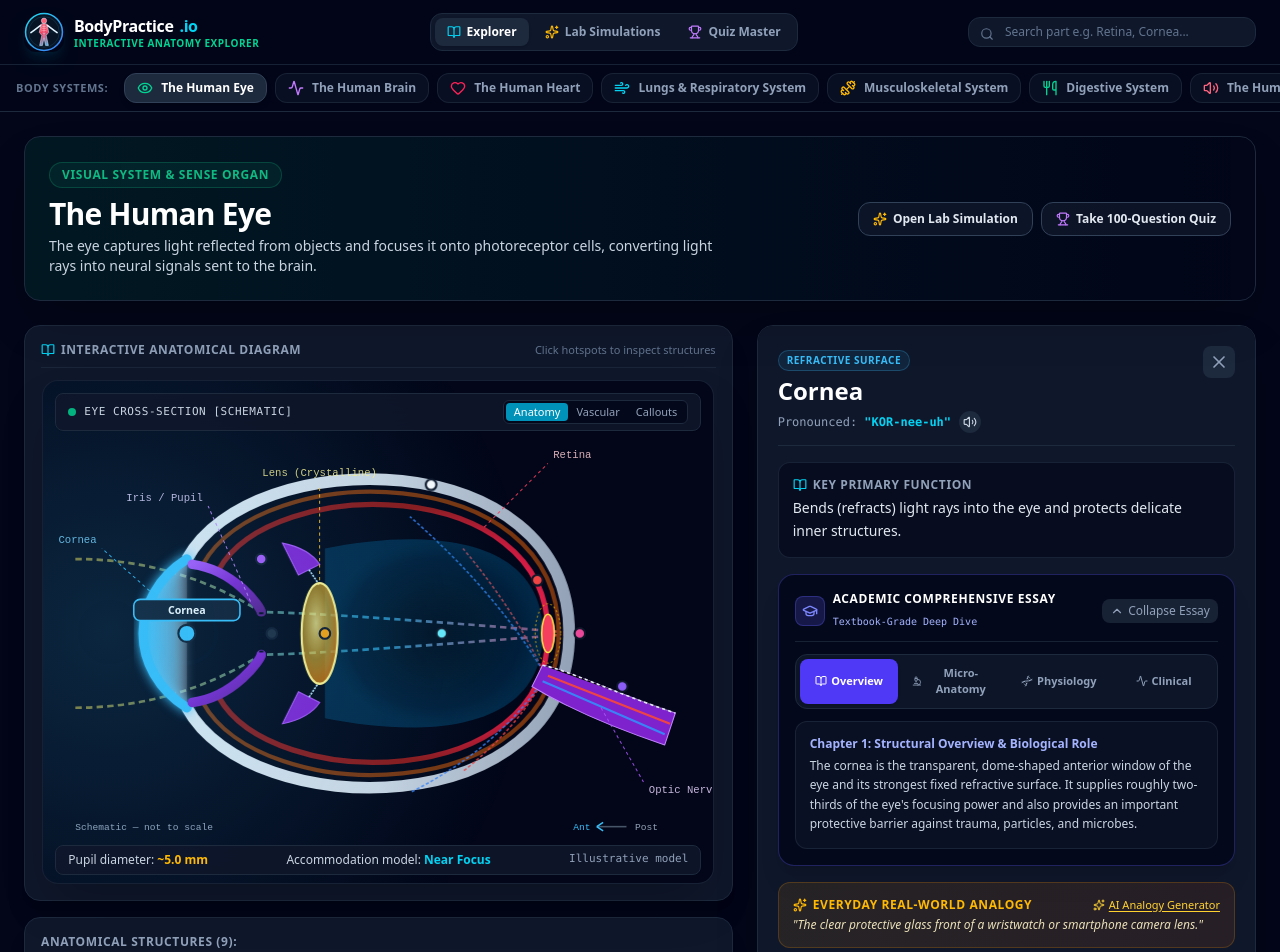
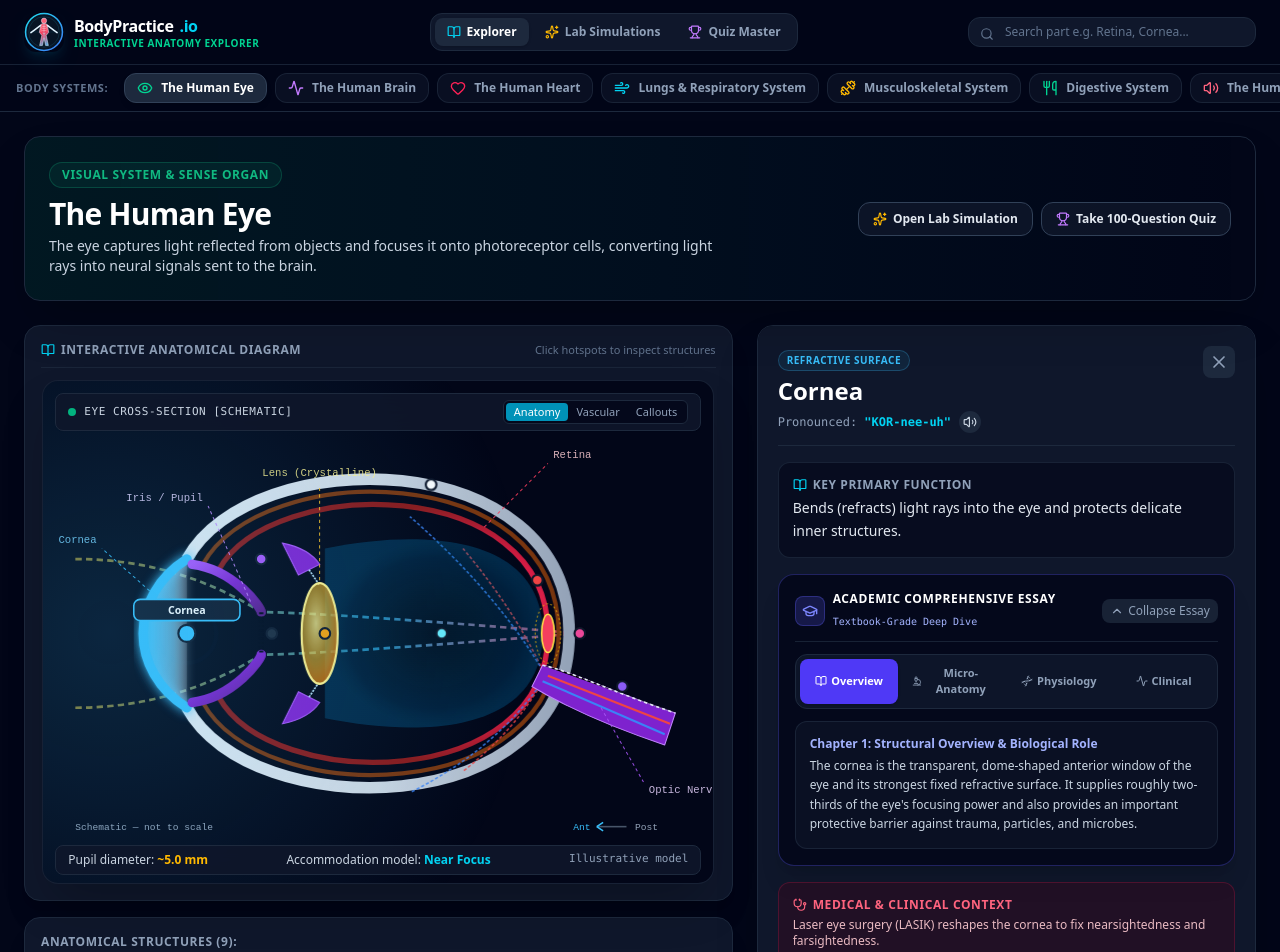
Before and after one commit to projectjimos/BodyPractice.io, a React (Vite) app: page / in a window 1280 px wide. Shown: the top 952 px of the page. Built offline with nearby package versions, Linux system fonts and the light colour scheme.

Commit message:
Remove AI analogies and BioBot from detail panel

```diff
--- a/src/components/PartDetailPanel.tsx
+++ b/src/components/PartDetailPanel.tsx
@@ -1,32 +1,24 @@
 import React, { useState } from 'react';
-import { Volume2, Sparkles, BookOpen, Stethoscope, Lightbulb, X, MessageSquare, RefreshCw, GraduationCap, Microscope, Dna, Activity, ChevronDown, ChevronUp } from 'lucide-react';
-import { AnatomicalPart, AnalogyItem } from '../types';
+import { Volume2, BookOpen, Stethoscope, Lightbulb, X, GraduationCap, Microscope, Dna, Activity, ChevronDown, ChevronUp } from 'lucide-react';
+import { AnatomicalPart } from '../types';
 
 interface PartDetailPanelProps {
   part: AnatomicalPart | null;
   onClose: () => void;
-  onAskBioBot: (question: string) => void;
 }
 
-export const PartDetailPanel: React.FC<PartDetailPanelProps> = ({
-  part,
-  onClose,
-  onAskBioBot,
-}) => {
-  const [analogies, setAnalogies] = useState<AnalogyItem[] | null>(null);
-  const [isLoadingAnalogy, setIsLoadingAnalogy] = useState(false);
+export const PartDetailPanel: React.FC<PartDetailPanelProps> = ({ part, onClose }) => {
   const [isPlayingAudio, setIsPlayingAudio] = useState(false);
   const [activeEssayTab, setActiveEssayTab] = useState<'overview' | 'anatomy' | 'physiology' | 'clinical'>('overview');
   const [isEssayExpanded, setIsEssayExpanded] = useState(true);
 
   if (!part) return null;
 
-  // Speak medical term pronunciation via Web Speech API
   const handleSpeakPronunciation = () => {
     if ('speechSynthesis' in window) {
       window.speechSynthesis.cancel();
       const utterance = new SpeechSynthesisUtterance(part.name);
-      utterance.rate = 0.85; // Slightly slower for clarity
+      utterance.rate = 0.85;
       utterance.pitch = 1.0;
       utterance.onstart = () => setIsPlayingAudio(true);
       utterance.onend = () => setIsPlayingAudio(false);
@@ -35,32 +27,8 @@ export const PartDetailPanel: React.FC<PartDetailPanelProps> = ({
     }
   };
 
-  // Fetch AI generated analogies
-  const handleGenerateAnalogy = async () => {
-    setIsLoadingAnalogy(true);
-    try {
-      const res = await fetch('/api/explain/analogy', {
-        method: 'POST',
-        headers: { 'Content-Type': 'application/json' },
-        body: JSON.stringify({
-          structureName: part.name,
-          functionDescription: part.functionSummary
-        })
-      });
-      const data = await res.json();
-      if (data.analogies) {
-        setAnalogies(data.analogies);
-      }
-    } catch (err) {
-      console.error('Failed to generate analogy', err);
-    } finally {
-      setIsLoadingAnalogy(false);
-    }
-  };
-
   return (
     <div className="bg-slate-900 border border-slate-800 rounded-2xl p-5 shadow-2xl flex flex-col gap-4 text-slate-100 max-h-[85vh] overflow-y-auto">
-      {/* Header */}
       <div className="flex items-start justify-between border-b border-slate-800 pb-3">
         <div>
           <span
@@ -69,10 +37,7 @@ export const PartDetailPanel: React.FC<PartDetailPanelProps> = ({
           >
             {part.category}
           </span>
-          <h2 className="text-2xl font-bold text-white flex items-center gap-2">
-            {part.name}
-          </h2>
-          {/* Pronunciation */}
+          <h2 className="text-2xl font-bold text-white flex items-center gap-2">{part.name}</h2>
           <div className="flex items-center gap-2 mt-1">
             <span className="text-xs text-slate-400 font-mono">
               Pronounced: <strong className="text-cyan-400">"{part.pronunciation}"</strong>
@@ -92,22 +57,19 @@ export const PartDetailPanel: React.FC<PartDetailPanelProps> = ({
         <button
           onClick={onClose}
           className="p-1.5 rounded-lg bg-slate-800 hover:bg-slate-700 text-slate-400 hover:text-white transition-colors"
+          aria-label="Close anatomy details"
         >
           <X className="w-5 h-5" />
         </button>
       </div>
 
-      {/* Function Summary */}
       <div className="bg-slate-950/60 rounded-xl p-3.5 border border-slate-800/80">
         <h3 className="text-xs font-semibold text-slate-400 uppercase tracking-wider mb-1 flex items-center gap-1.5">
           <BookOpen className="w-3.5 h-3.5 text-cyan-400" /> Key Primary Function
         </h3>
-        <p className="text-sm text-slate-200 leading-relaxed font-medium">
-          {part.functionSummary}
-        </p>
+        <p className="text-sm text-slate-200 leading-relaxed font-medium">{part.functionSummary}</p>
       </div>
 
-      {/* COMPREHENSIVE ACADEMIC ESSAY MODULE */}
       {part.essay && (
         <div className="bg-slate-950/80 border border-indigo-500/30 rounded-2xl p-4 shadow-xl flex flex-col gap-3">
           <div className="flex items-center justify-between border-b border-slate-800/80 pb-2.5">
@@ -116,9 +78,7 @@ export const PartDetailPanel: React.FC<PartDetailPanelProps> = ({
                 <GraduationCap className="w-4 h-4" />
               </div>
               <div>
-                <h3 className="text-xs font-bold text-white uppercase tracking-wider">
-                  Academic Comprehensive Essay
-                </h3>
+                <h3 className="text-xs font-bold text-white uppercase tracking-wider">Academic Comprehensive Essay</h3>
                 <span className="text-[10px] text-indigo-300 font-mono">Textbook-Grade Deep Dive</span>
               </div>
             </div>
@@ -134,87 +94,55 @@ export const PartDetailPanel: React.FC<PartDetailPanelProps> = ({
 
           {isEssayExpanded && (
             <div className="flex flex-col gap-3">
-              {/* Essay Chapter Navigation Tabs */}
               <div className="grid grid-cols-2 sm:grid-cols-4 gap-1.5 bg-slate-900/90 p-1 rounded-xl border border-slate-800 text-[11px] font-semibold">
                 <button
                   onClick={() => setActiveEssayTab('overview')}
-                  className={`py-1.5 px-2 rounded-lg transition-all flex items-center justify-center gap-1 ${
-                    activeEssayTab === 'overview'
-                      ? 'bg-indigo-600 text-white shadow'
-                      : 'text-slate-400 hover:text-slate-200'
-                  }`}
+                  className={`py-1.5 px-2 rounded-lg transition-all flex items-center justify-center gap-1 ${activeEssayTab === 'overview' ? 'bg-indigo-600 text-white shadow' : 'text-slate-400 hover:text-slate-200'}`}
                 >
                   <BookOpen className="w-3 h-3" /> Overview
                 </button>
-
                 <button
                   onClick={() => setActiveEssayTab('anatomy')}
-                  className={`py-1.5 px-2 rounded-lg transition-all flex items-center justify-center gap-1 ${
-                    activeEssayTab === 'anatomy'
-                      ? 'bg-indigo-600 text-white shadow'
-                      : 'text-slate-400 hover:text-slate-200'
-                  }`}
+                  className={`py-1.5 px-2 rounded-lg transition-all flex items-center justify-center gap-1 ${activeEssayTab === 'anatomy' ? 'bg-indigo-600 text-white shadow' : 'text-slate-400 hover:text-slate-200'}`}
                 >
                   <Microscope className="w-3 h-3" /> Micro-Anatomy
                 </button>
-
                 <button
                   onClick={() => setActiveEssayTab('physiology')}
-                  className={`py-1.5 px-2 rounded-lg transition-all flex items-center justify-center gap-1 ${
-                    activeEssayTab === 'physiology'
-                      ? 'bg-indigo-600 text-white shadow'
-                      : 'text-slate-400 hover:text-slate-200'
-                  }`}
+                  className={`py-1.5 px-2 rounded-lg transition-all flex items-center justify-center gap-1 ${activeEssayTab === 'physiology' ? 'bg-indigo-600 text-white shadow' : 'text-slate-400 hover:text-slate-200'}`}
                 >
                   <Dna className="w-3 h-3" /> Physiology
                 </button>
-
                 <button
                   onClick={() => setActiveEssayTab('clinical')}
-                  className={`py-1.5 px-2 rounded-lg transition-all flex items-center justify-center gap-1 ${
-                    activeEssayTab === 'clinical'
-                      ? 'bg-indigo-600 text-white shadow'
-                      : 'text-slate-400 hover:text-slate-200'
-                  }`}
+                  className={`py-1.5 px-2 rounded-lg transition-all flex items-center justify-center gap-1 ${activeEssayTab === 'clinical' ? 'bg-indigo-600 text-white shadow' : 'text-slate-400 hover:text-slate-200'}`}
                 >
                   <Activity className="w-3 h-3" /> Clinical
                 </button>
               </div>
 
-              {/* Active Chapter Content Box */}
               <div className="bg-slate-900/60 rounded-xl p-3.5 border border-slate-800/80 text-xs text-slate-300 leading-relaxed font-normal space-y-2">
                 {activeEssayTab === 'overview' && (
                   <div>
-                    <h4 className="text-xs font-bold text-indigo-300 mb-1 flex items-center gap-1.5">
-                      Chapter 1: Structural Overview & Biological Role
-                    </h4>
+                    <h4 className="text-xs font-bold text-indigo-300 mb-1">Chapter 1: Structural Overview & Biological Role</h4>
                     <p className="leading-relaxed">{part.essay.overview}</p>
                   </div>
                 )}
-
                 {activeEssayTab === 'anatomy' && (
                   <div>
-                    <h4 className="text-xs font-bold text-indigo-300 mb-1 flex items-center gap-1.5">
-                      Chapter 2: Microscopic & Histological Architecture
-                    </h4>
+                    <h4 className="text-xs font-bold text-indigo-300 mb-1">Chapter 2: Microscopic & Histological Architecture</h4>
                     <p className="leading-relaxed">{part.essay.anatomyAndHistology}</p>
                   </div>
                 )}
-
                 {activeEssayTab === 'physiology' && (
                   <div>
-                    <h4 className="text-xs font-bold text-indigo-300 mb-1 flex items-center gap-1.5">
-                      Chapter 3: Biophysical Mechanisms & Dynamics
-                    </h4>
+                    <h4 className="text-xs font-bold text-indigo-300 mb-1">Chapter 3: Biophysical Mechanisms & Dynamics</h4>
                     <p className="leading-relaxed">{part.essay.physiologyAndMechanisms}</p>
                   </div>
                 )}
-
                 {activeEssayTab === 'clinical' && (
                   <div>
-                    <h4 className="text-xs font-bold text-indigo-300 mb-1 flex items-center gap-1.5">
-                      Chapter 4: Pathology & Clinical Medicine
-                    </h4>
+                    <h4 className="text-xs font-bold text-indigo-300 mb-1">Chapter 4: Pathology & Clinical Medicine</h4>
                     <p className="leading-relaxed">{part.essay.clinicalSignificance}</p>
                   </div>
                 )}
@@ -224,69 +152,21 @@ export const PartDetailPanel: React.FC<PartDetailPanelProps> = ({
         </div>
       )}
 
-      {/* Real-World Analogy */}
-      <div className="bg-gradient-to-r from-amber-500/10 to-orange-500/10 border border-amber-500/20 rounded-xl p-3.5">
-        <div className="flex items-center justify-between mb-1">
-          <h3 className="text-xs font-bold text-amber-400 uppercase tracking-wider flex items-center gap-1.5">
-            <Sparkles className="w-3.5 h-3.5" /> Everyday Real-World Analogy
-          </h3>
-          <button
-            onClick={handleGenerateAnalogy}
-            disabled={isLoadingAnalogy}
-            className="text-[11px] text-amber-300 hover:text-amber-100 flex items-center gap-1 underline underline-offset-2 disabled:opacity-50"
-          >
-            {isLoadingAnalogy ? <RefreshCw className="w-3 h-3 animate-spin" /> : <Sparkles className="w-3 h-3" />}
-            {analogies ? 'More AI Analogies' : 'AI Analogy Generator'}
-          </button>
-        </div>
-        <p className="text-xs text-amber-100/90 italic">
-          "{part.analogy}"
-        </p>
-
-        {/* AI Generated Analogies Expansion */}
-        {analogies && (
-          <div className="mt-3 space-y-2 border-t border-amber-500/20 pt-2.5">
-            <span className="text-[11px] font-semibold text-amber-300">More AI Comparisons:</span>
-            {analogies.map((item, idx) => (
-              <div key={idx} className="bg-slate-950/70 p-2 rounded border border-amber-500/20 text-xs">
-                <div className="font-semibold text-amber-200">{item.title}</div>
-                <div className="text-slate-300 mt-0.5">{item.analogy}</div>
-                <div className="text-[10px] text-amber-400/80 mt-1">Why it works: {item.whyItWorks}</div>
-              </div>
-            ))}
-          </div>
-        )}
-      </div>
-
-      {/* Clinical Note if exists */}
       {part.clinicalNote && (
         <div className="bg-rose-950/30 border border-rose-500/20 rounded-xl p-3.5">
           <h3 className="text-xs font-bold text-rose-400 uppercase tracking-wider mb-1 flex items-center gap-1.5">
             <Stethoscope className="w-3.5 h-3.5" /> Medical & Clinical Context
           </h3>
-          <p className="text-xs text-rose-200/90">
-            {part.clinicalNote}
-          </p>
+          <p className="text-xs text-rose-200/90">{part.clinicalNote}</p>
         </div>
       )}
 
-      {/* Fun Fact */}
       <div className="bg-cyan-950/30 border border-cyan-500/20 rounded-xl p-3.5">
         <h3 className="text-xs font-bold text-cyan-400 uppercase tracking-wider mb-1 flex items-center gap-1.5">
           <Lightbulb className="w-3.5 h-3.5" /> Fast Bio Fact
         </h3>
-        <p className="text-xs text-cyan-200/90">
-          {part.funFact}
-        </p>
+        <p className="text-xs text-cyan-200/90">{part.funFact}</p>
       </div>
-
-      {/* Quick Action Button to Ask BioBot */}
-      <button
-        onClick={() => onAskBioBot(`Can you explain how the ${part.name} works in detail and why it is essential for survival?`)}
-        className="w-full mt-2 bg-gradient-to-r from-purple-600 to-indigo-600 hover:from-purple-500 hover:to-indigo-500 text-white font-semibold py-2.5 px-4 rounded-xl text-xs flex items-center justify-center gap-2 shadow-lg shadow-purple-900/30 transition-all hover:scale-[1.01]"
-      >
-        <MessageSquare className="w-4 h-4" /> Ask BioBot AI Tutor About {part.name}
-      </button>
     </div>
   );
 };
```
